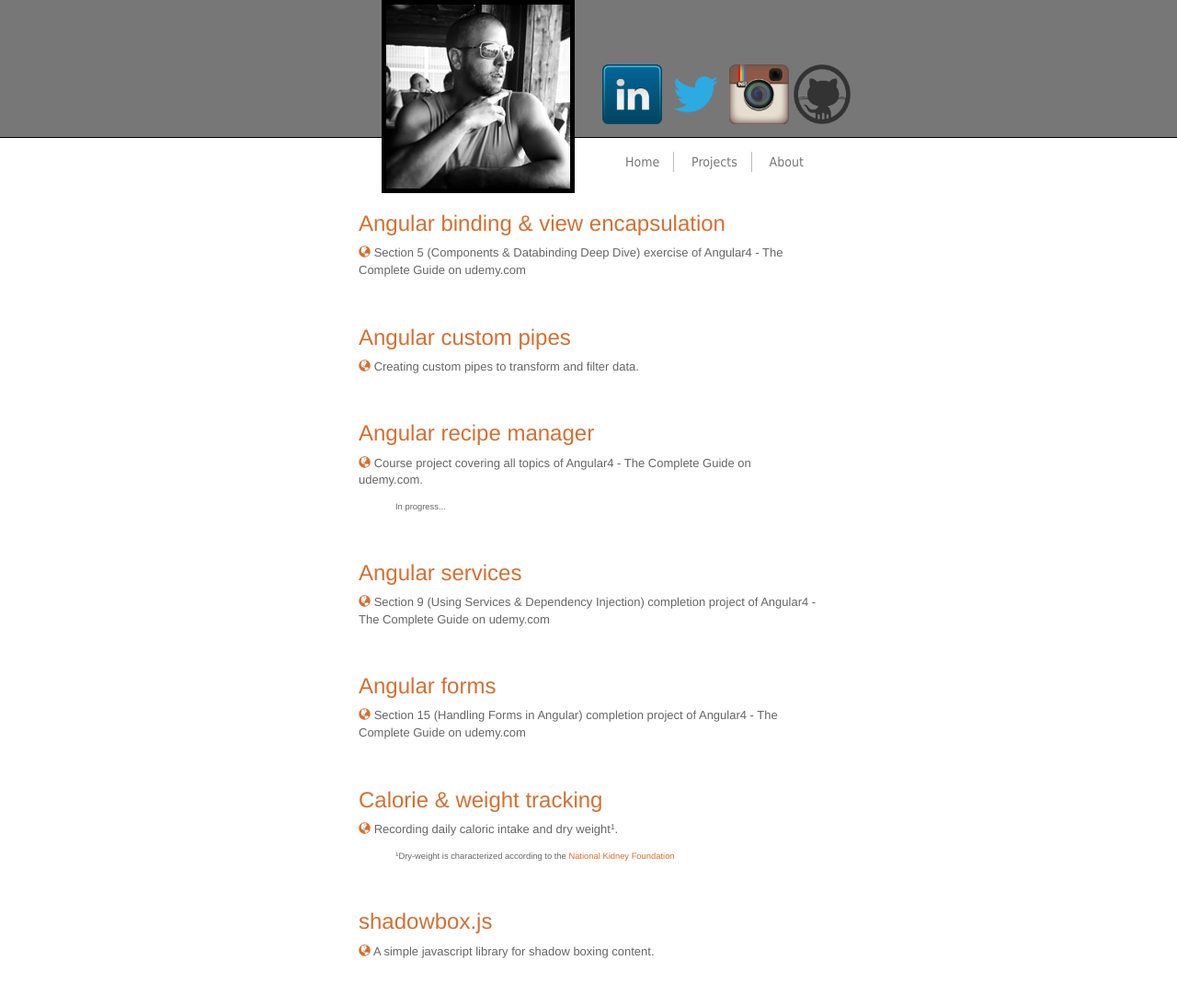
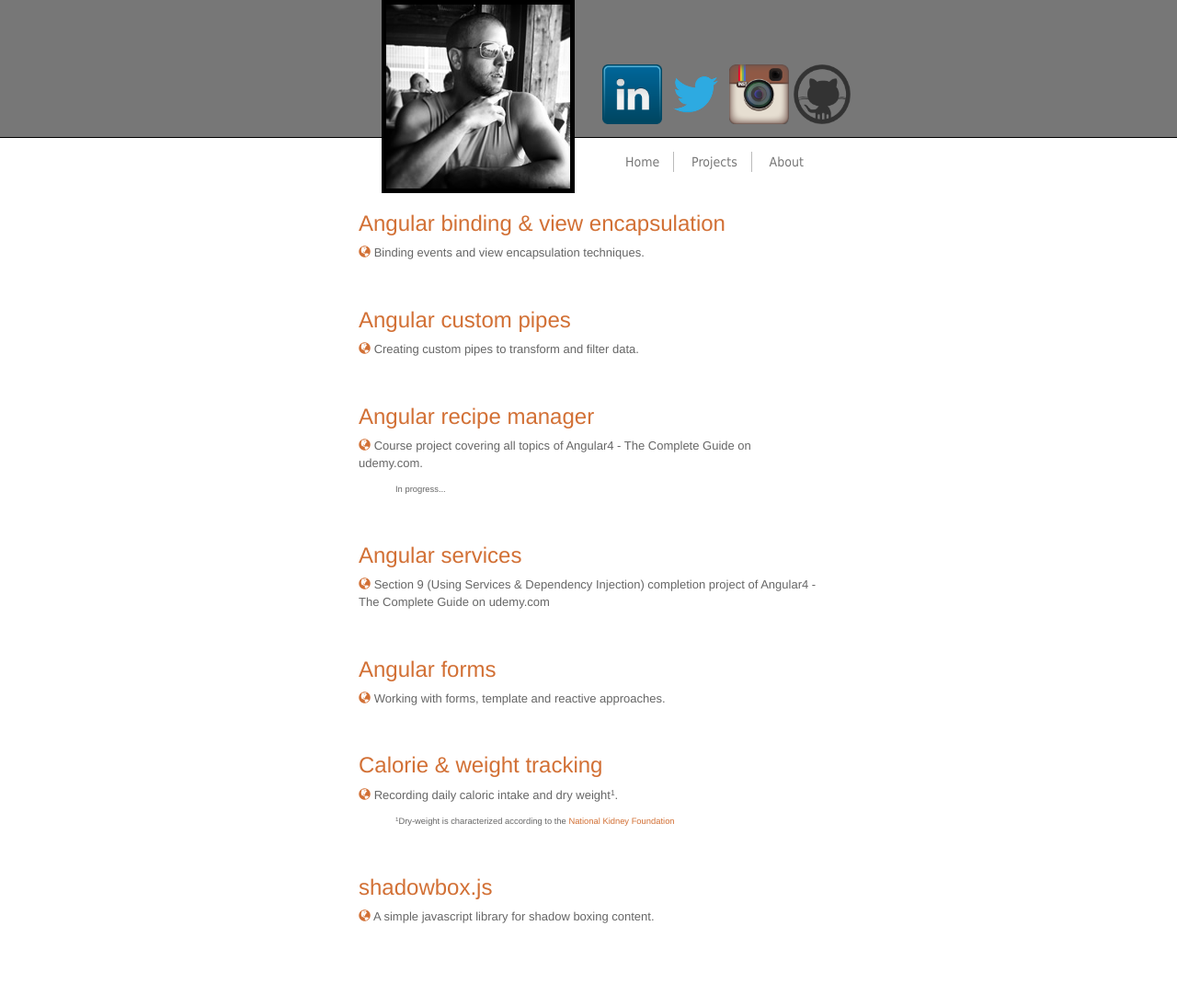
Before and after one commit to Floresj4/floresj4.github.io, a Jekyll site: the page built from projects.html, in a window 1280 px wide. Shown: the whole page at 92% size. Built offline with Jekyll 4.4.1, drawn with Linux system fonts in a browser that asks for light colours; nearby versions of some CDN libraries; after the commit the page ends 1057 px from its top, so only the background shows below that.

Commit message:
updating project descriptions

```diff
--- a/projects.html
+++ b/projects.html
@@ -13,7 +13,7 @@ layout: simple-page
 					<span class='glyphicon glyphicon-globe'></span>
 				</a>
 			</span>
-			Section 5 (Components &amp; Databinding Deep Dive) exercise of Angular4 - The Complete Guide on udemy.com
+			Binding events and view encapsulation techniques.
 		</p>
 	</div>
 
@@ -75,7 +75,7 @@ layout: simple-page
 				<a href="https://floresj4.github.io/angular-forms/">
 					<span class='glyphicon glyphicon-globe'></span>
 				</a>
-				Section 15 (Handling Forms in Angular) completion project of Angular4 - The Complete Guide on udemy.com
+				Working with forms, template and reactive approaches.
 			</span>
 		</p>
 	</div>
```
